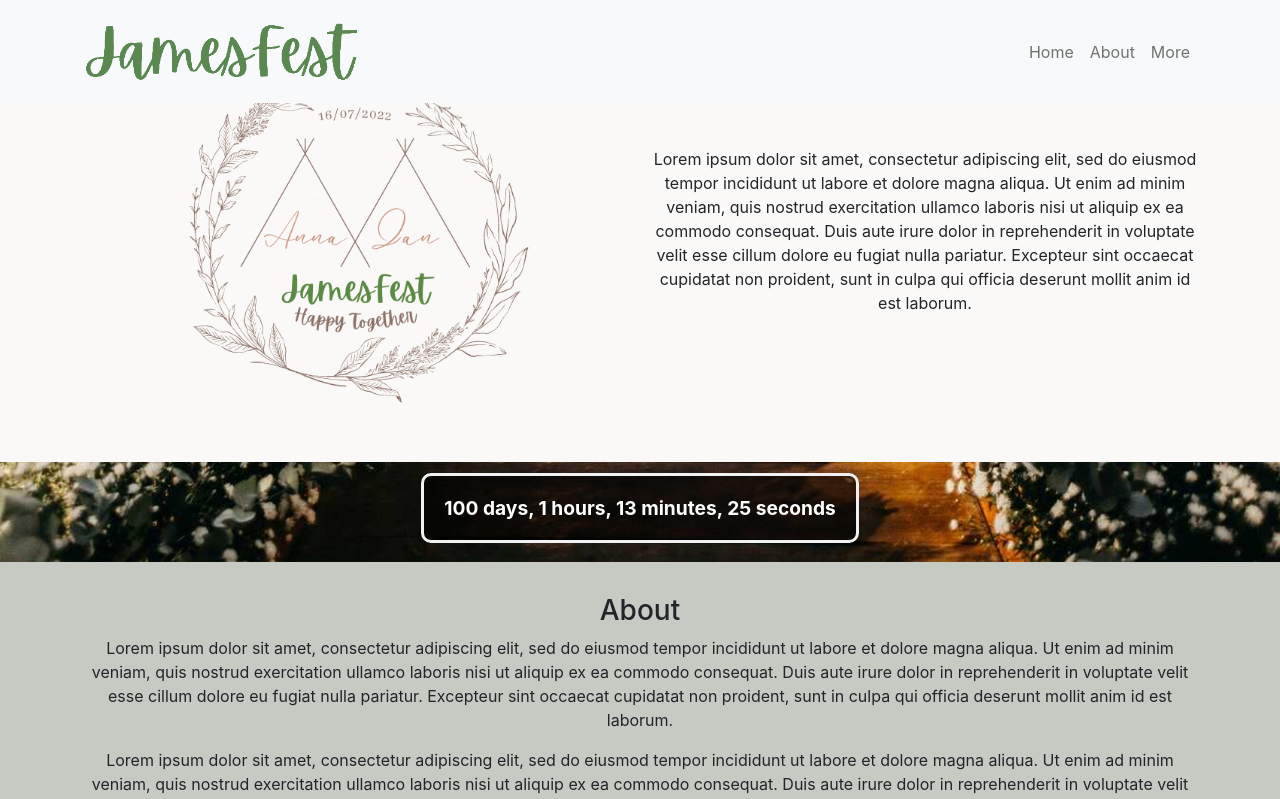
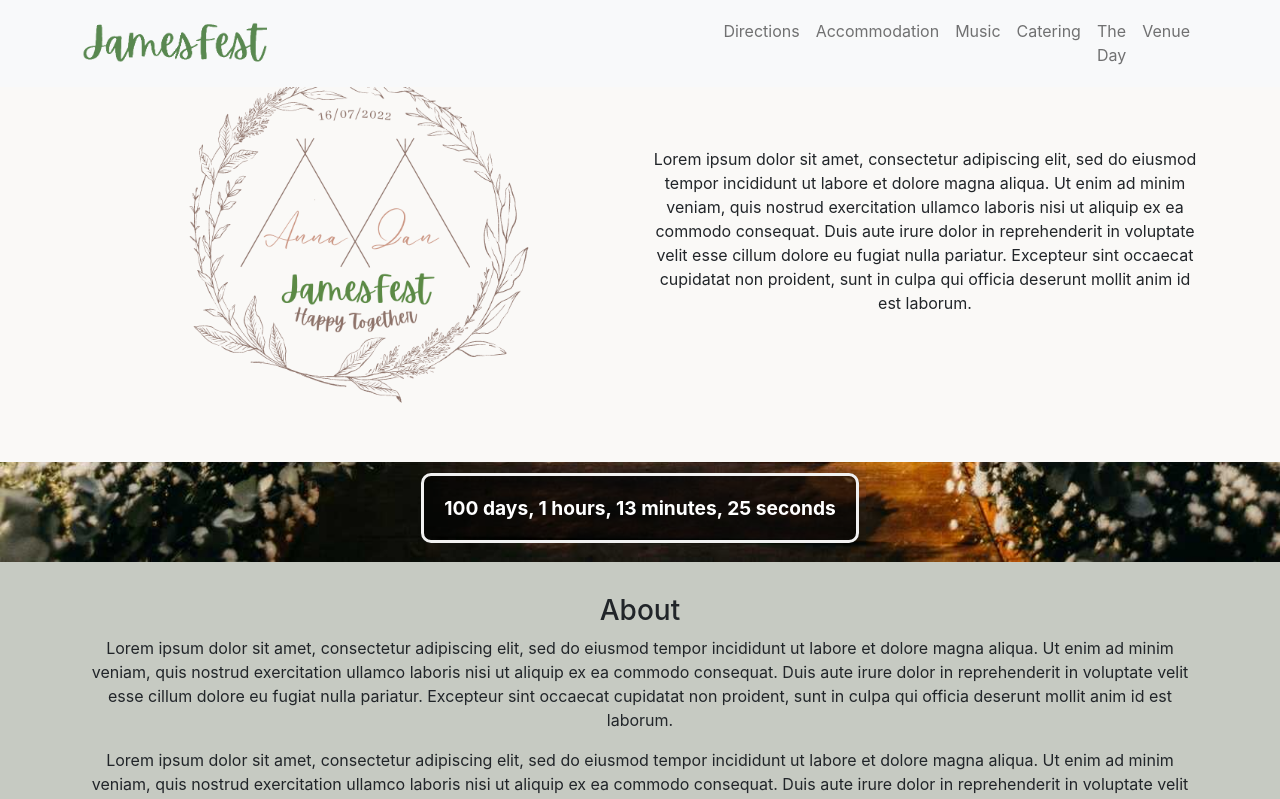
Before and after one commit to Nathanjms/jamesfest2022, a Next.js app: page / in a window 1280 px wide. Shown: the top 799 px of the page. Built offline with nearby package versions, Linux system fonts and the light colour scheme.

Commit message:
More nav links, don't let them multi-line

```diff
--- a/components/CustomNavbar.js
+++ b/components/CustomNavbar.js
@@ -5,16 +5,28 @@ import { FaBars, FaTimes } from "react-icons/fa";
 
 const navItems = [
   {
-    name: "Home",
-    link: "#intro",
+    name: "Directions",
+    link: "#",
   },
   {
-    name: "About",
-    link: "#about",
+    name: "Accommodation",
+    link: "#",
   },
   {
-    name: "More",
-    link: "#more",
+    name: "Music",
+    link: "#",
+  },
+  {
+    name: "Catering",
+    link: "#",
+  },
+  {
+    name: "The Day",
+    link: "#",
+  },
+  {
+    name: "Venue",
+    link: "#",
   },
 ];
 
@@ -104,24 +116,25 @@ const DesktopNavbar = ({ navItems, toggleOverlay }) => {
     <div>
       <Navbar bg="light" variant="light" expand="md" fixed="top" id="navbar">
         <Container>
-          <Navbar.Brand className="w-100" href="/">
+          <Navbar.Brand className="w-100 d-inline-block align-top" href="/">
             <div className="navImageLogo">
               <Image
                 src="/JamesFestText.png"
                 height={100}
-                width={400}
+                width={350}
                 alt="JamesFest"
                 objectFit="contain"
               />
             </div>
           </Navbar.Brand>
           <button
-            className="btn btn-light d-block d-sm-none"
+            className="btn btn-light navbar-toggler"
+            style={{ border: 0 }}
             onClick={toggleOverlay}
           >
             <FaBars />
           </button>
-          <Navbar.Collapse className="justify-content-end">
+          <Navbar.Collapse>
             <Nav>
               {navItems.map((item, index) => {
                 return (
```
